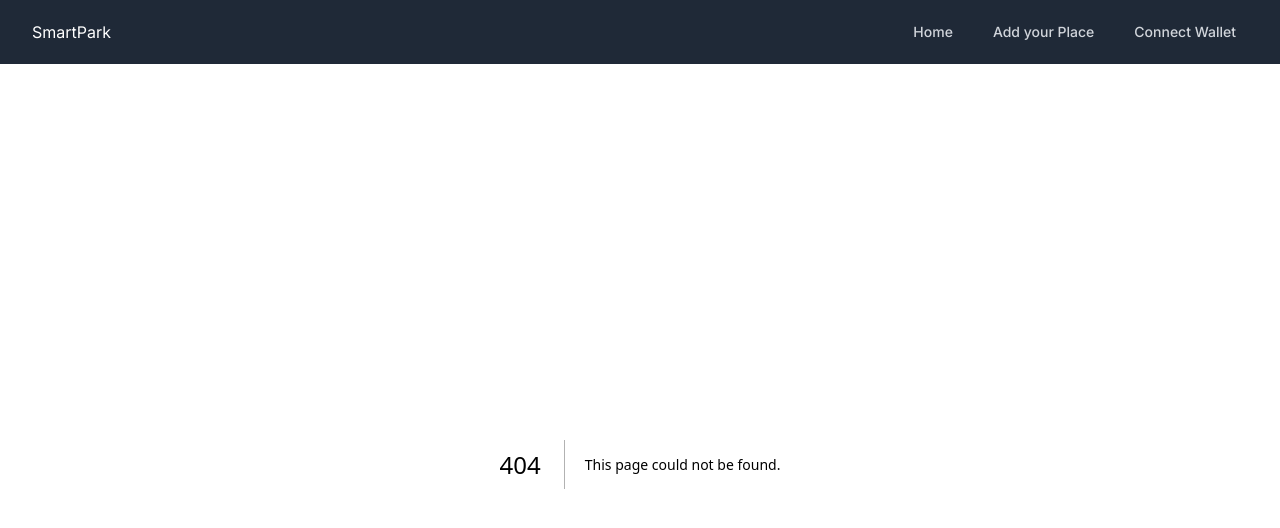
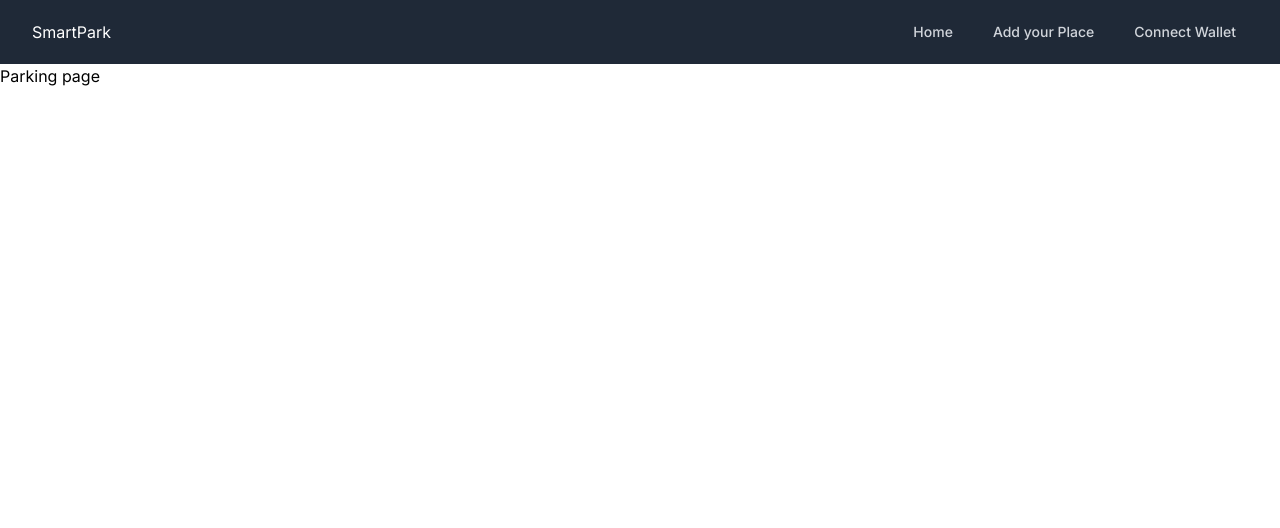
Before and after one commit to Hemanthbugata/SmartPark, a Next.js app: page /parking in a window 1280 px wide. Before the commit this address had no page. Shown: the top 528 px of the page. Built offline with nearby package versions, Linux system fonts and the light colour scheme.

Commit message:
bug: [id]

```diff
--- a/src/app/components/Navbar.tsx
+++ b/src/app/components/Navbar.tsx
@@ -3,6 +3,7 @@ import { Fragment } from "react";
 import { Disclosure, Menu, Transition } from "@headlessui/react";
 import { Bars3Icon, BellIcon, XMarkIcon } from "@heroicons/react/24/outline";
 import { usePathname } from "next/navigation";
+import Link from "next/link";
 
 function classNames(...classes: any) {
   return classes.filter(Boolean).join(" ");
@@ -37,12 +38,14 @@ export default function Navbar() {
               </div>
               <div className="flex flex-1 items-center justify-center sm:items-stretch sm:justify-between">
                 <div className="flex flex-shrink-0 items-center">
-                  {/* <img
+                  <Link href="/">
+                    {/* <img
                     className="h-8 w-auto"
                     src=""
                     alt="SmartPark"
                   /> */}
-                  <p className="text-white">SmartPark</p>
+                    <p className="text-white">SmartPark</p>
+                  </Link>
                 </div>
                 <div className="hidden sm:ml-6 sm:block">
                   <div className="flex space-x-4">
--- /dev/null
+++ b/src/app/parking/page.tsx
@@ -0,0 +1,7 @@
+import React from 'react'
+
+export default function Page() {
+  return (
+    <div>Parking page</div>
+  )
+}
```
